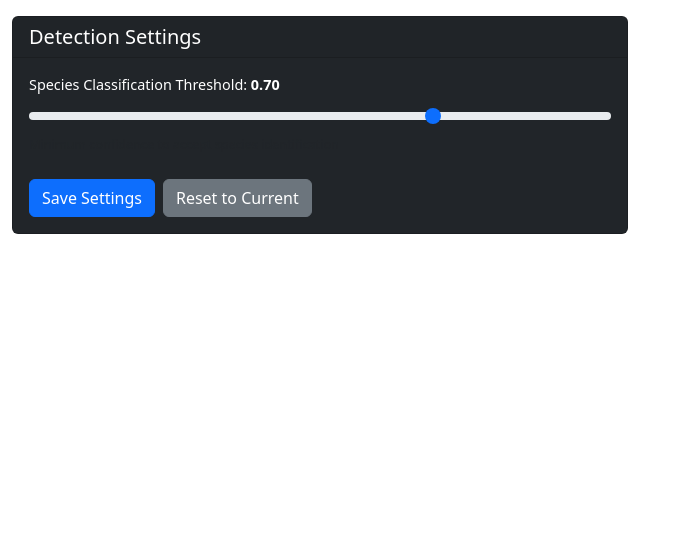
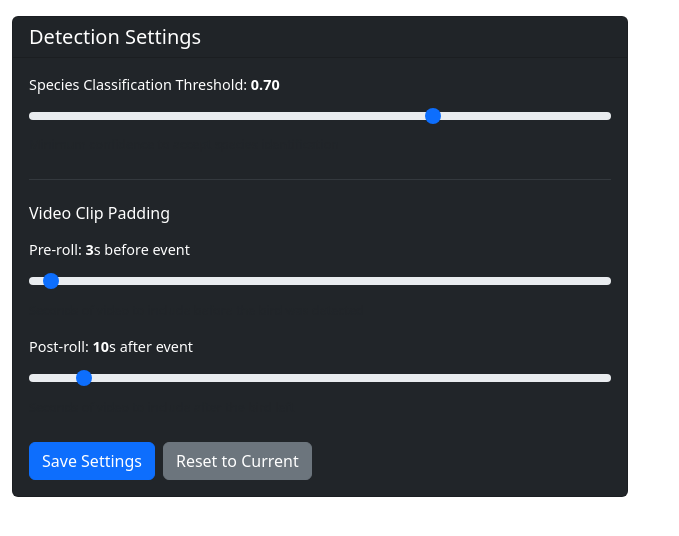
Before and after one commit to ando01/BirdView, a Python web app: template app/web/templates/settings.html in a window 1280 px wide. Shown: the part 56-592 px from the top of the page, without its empty margins (0-679 px from the left). Run offline with Jinja, Linux system fonts and the light colour scheme; the template is opened without the code that fills it, so the values that code supplies are empty.

Commit message:
Add configurable clip pre/post padding with UI settings
Uses Frigate's recording-based clip endpoint to extend video clips
beyond the event duration. Adds pre-roll and post-roll sliders
(0-120s) to the settings page, persisted in the database.

Co-Authored-By: Claude Opus 4.6 <noreply@anthropic.com>

```diff
--- a/app/config.py
+++ b/app/config.py
@@ -25,6 +25,8 @@ class FrigateConfig:
     process_on_snapshot: bool = False  # True = classify on first snapshot, not event end
     download_clips: bool = True
     clip_download_delay: int = 5       # seconds to wait before fetching clip
+    clip_pre_padding: int = 3          # seconds to add before event start
+    clip_post_padding: int = 10        # seconds to add after event end
 
 
 @dataclass
--- a/app/web/templates/settings.html
+++ b/app/web/templates/settings.html
@@ -17,6 +17,30 @@
                            min="0" max="100" value="70" step="1">
                     <small class="text-muted">
                         Minimum confidence to accept species identification
+                    </small>
+                </div>
+
+                <hr class="border-secondary my-4">
+
+                <h6 class="mb-3">Video Clip Padding</h6>
+                <div class="mb-3">
+                    <label for="clipPrePadding" class="form-label">
+                        Pre-roll: <strong id="clipPrePaddingValue">3</strong>s before event
+                    </label>
+                    <input type="range" class="form-range" id="clipPrePadding"
+                           min="0" max="120" value="3" step="1">
+                    <small class="text-muted">
+                        Seconds of video to include before the bird was detected
+                    </small>
+                </div>
+                <div class="mb-4">
+                    <label for="clipPostPadding" class="form-label">
+                        Post-roll: <strong id="clipPostPaddingValue">10</strong>s after event
+                    </label>
+                    <input type="range" class="form-range" id="clipPostPadding"
+                           min="0" max="120" value="10" step="1">
+                    <small class="text-muted">
+                        Seconds of video to include after the bird left
                     </small>
                 </div>
 
@@ -53,6 +77,11 @@ function loadSettings() {
             const classThresh = Math.round(data.classification_threshold * 100);
             document.getElementById('classificationThreshold').value = classThresh;
             document.getElementById('classificationThresholdValue').textContent = (classThresh / 100).toFixed(2);
+
+            document.getElementById('clipPrePadding').value = data.clip_pre_padding;
+            document.getElementById('clipPrePaddingValue').textContent = data.clip_pre_padding;
+            document.getElementById('clipPostPadding').value = data.clip_post_padding;
+            document.getElementById('clipPostPaddingValue').textContent = data.clip_post_padding;
         })
         .catch(err => {
             showSettingsAlert('Failed to load settings: ' + err.message, 'danger');
@@ -61,12 +90,16 @@ function loadSettings() {
 
 function saveSettings() {
     const classificationThreshold = parseInt(document.getElementById('classificationThreshold').value) / 100;
+    const clipPrePadding = parseInt(document.getElementById('clipPrePadding').value);
+    const clipPostPadding = parseInt(document.getElementById('clipPostPadding').value);
 
     fetch('/api/settings', {
         method: 'POST',
         headers: {'Content-Type': 'application/json'},
         body: JSON.stringify({
-            classification_threshold: classificationThreshold
+            classification_threshold: classificationThreshold,
+            clip_pre_padding: clipPrePadding,
+            clip_post_padding: clipPostPadding,
         })
     })
     .then(r => r.json())
@@ -93,6 +126,12 @@ function showSettingsAlert(message, type) {
 document.getElementById('classificationThreshold').addEventListener('input', function(e) {
     document.getElementById('classificationThresholdValue').textContent = (e.target.value / 100).toFixed(2);
 });
+document.getElementById('clipPrePadding').addEventListener('input', function(e) {
+    document.getElementById('clipPrePaddingValue').textContent = e.target.value;
+});
+document.getElementById('clipPostPadding').addEventListener('input', function(e) {
+    document.getElementById('clipPostPaddingValue').textContent = e.target.value;
+});
 
 document.addEventListener('DOMContentLoaded', function() {
     loadSettings();
--- a/config.example.yml
+++ b/config.example.yml
@@ -14,6 +14,10 @@ frigate:
   download_clips: true
   # Seconds to wait before downloading the clip (gives Frigate time to finalize)
   clip_download_delay: 5
+  # Seconds of padding to add before/after the event for longer video clips
+  # Uses Frigate's recordings to extend beyond the event duration (0 = no padding)
+  clip_pre_padding: 3
+  clip_post_padding: 10
 
 classification:
   # Google birds_V1/3 species classifier (ships with container)
```
Also changed, not shown: app/web/routes.py (+49 -3 lines).
